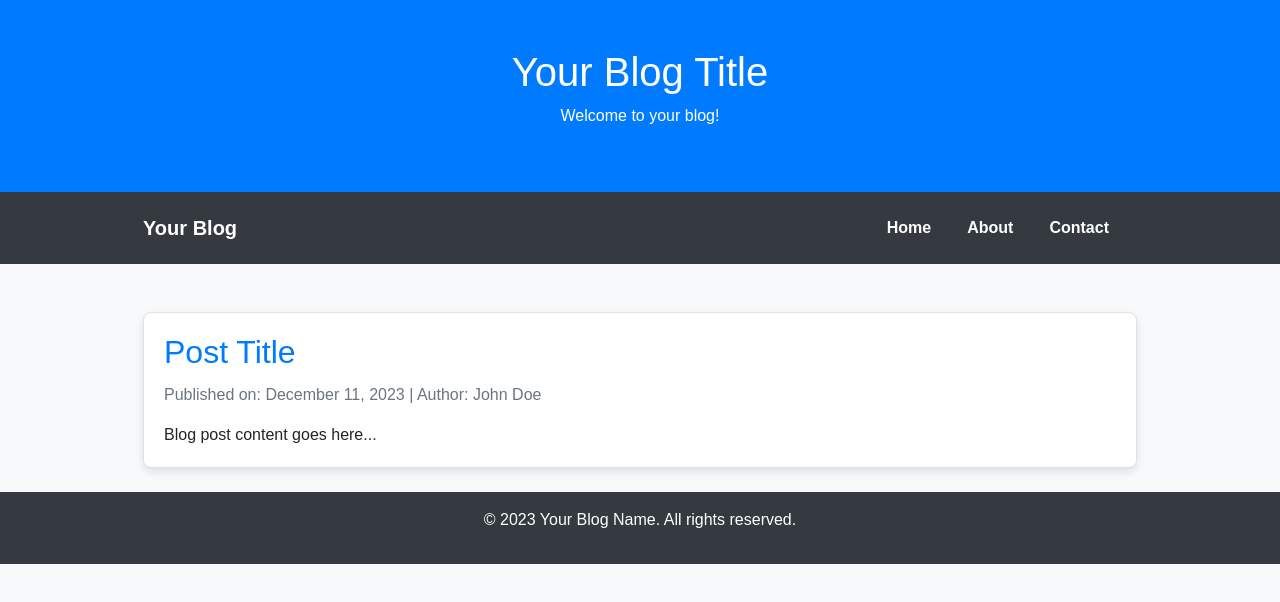
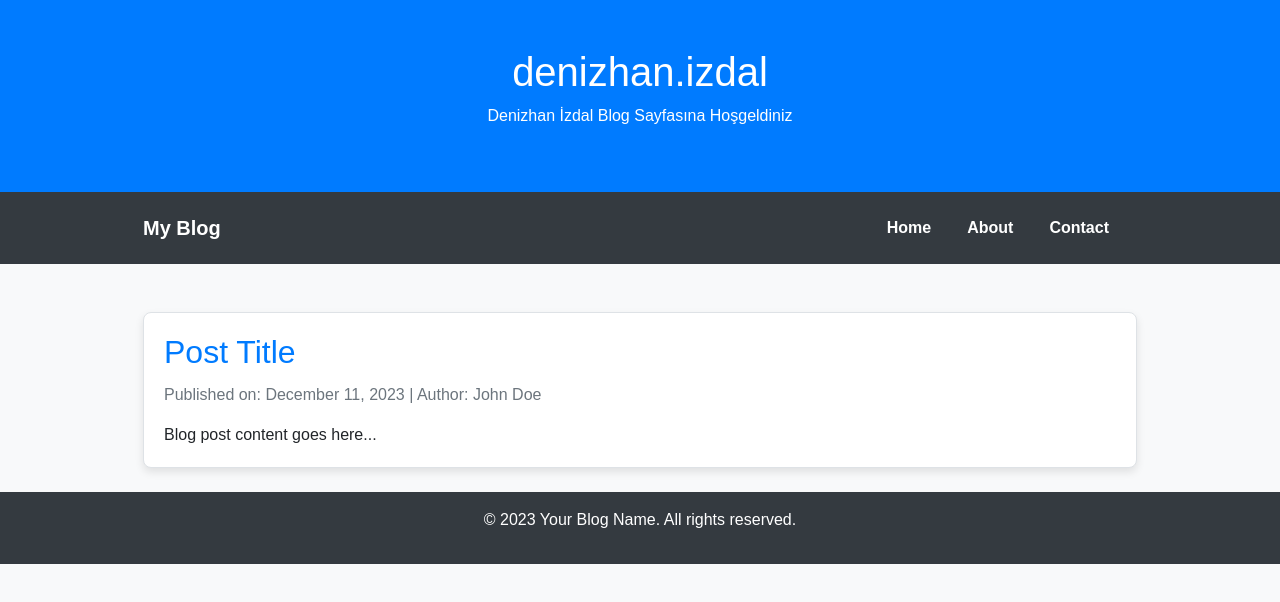
Before and after one commit to dizdaldev/meinblog, a plain HTML site: page index.html in a window 1280 px wide. Drawn offline with nearby package versions, Linux system fonts and the light colour scheme.

Commit message:
Update index.html

```diff
--- a/index.html
+++ b/index.html
@@ -5,19 +5,19 @@
     <meta name="viewport" content="width=device-width, initial-scale=1.0">
     <link rel="stylesheet" href="https://stackpath.bootstrapcdn.com/bootstrap/4.5.2/css/bootstrap.min.css">
     <link rel="stylesheet" href="styles.css">
-    <title>Your Blog Title</title>
+    <title>denizhan.izdal</title>
 </head>
 <body>
     <header class="bg-primary text-white text-center py-5">
         <div class="container">
-            <h1>Your Blog Title</h1>
-            <p>Welcome to your blog!</p>
+            <h1>denizhan.izdal</h1>
+            <p>Denizhan İzdal Blog Sayfasına Hoşgeldiniz</p>
         </div>
     </header>
 
     <nav class="navbar navbar-expand-lg navbar-dark bg-dark">
         <div class="container">
-            <a class="navbar-brand" href="#">Your Blog</a>
+            <a class="navbar-brand" href="#">My Blog</a>
             <button class="navbar-toggler" type="button" data-toggle="collapse" data-target="#navbarNav" aria-controls="navbarNav" aria-expanded="false" aria-label="Toggle navigation">
                 <span class="navbar-toggler-icon"></span>
             </button>
```
